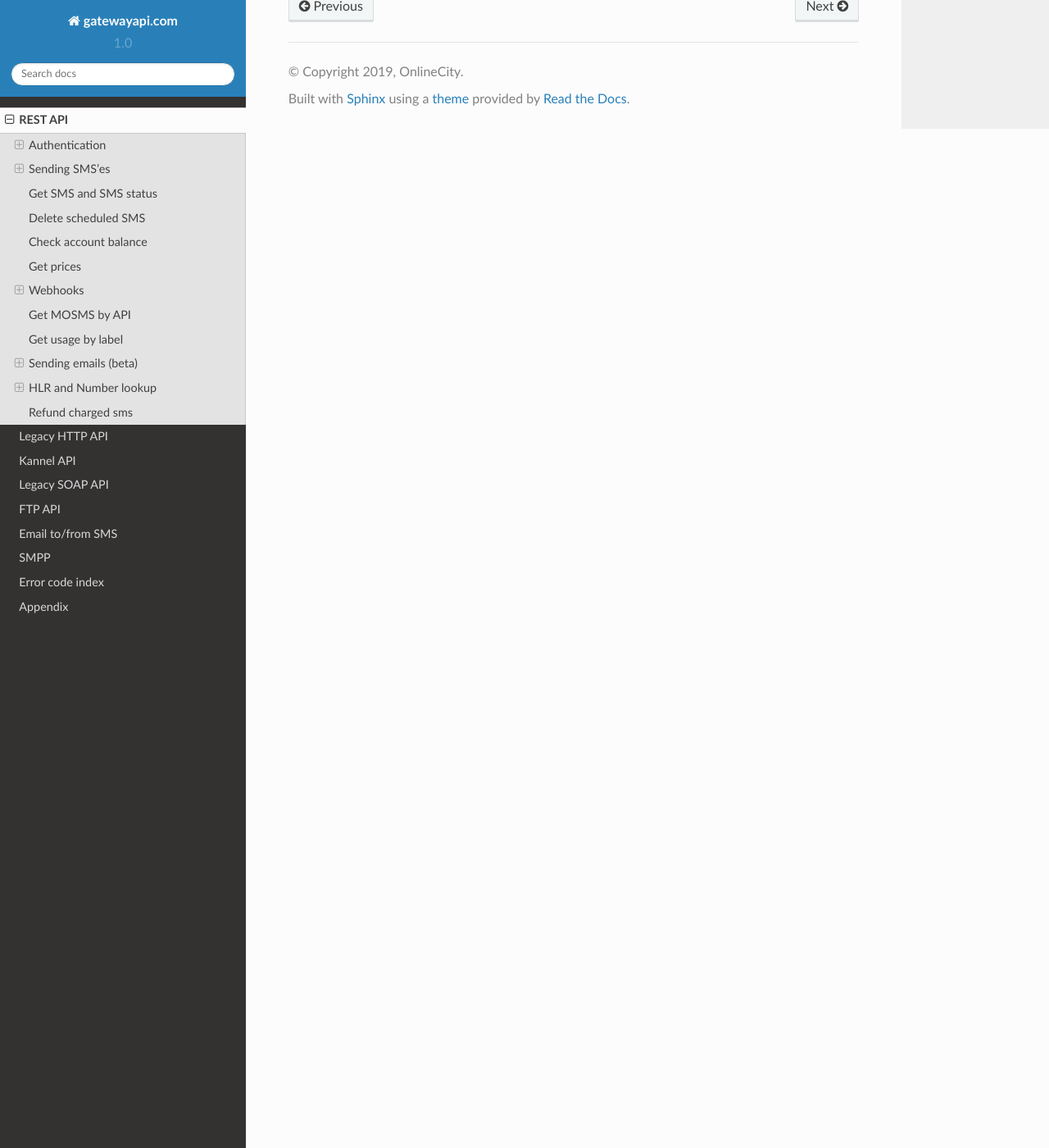
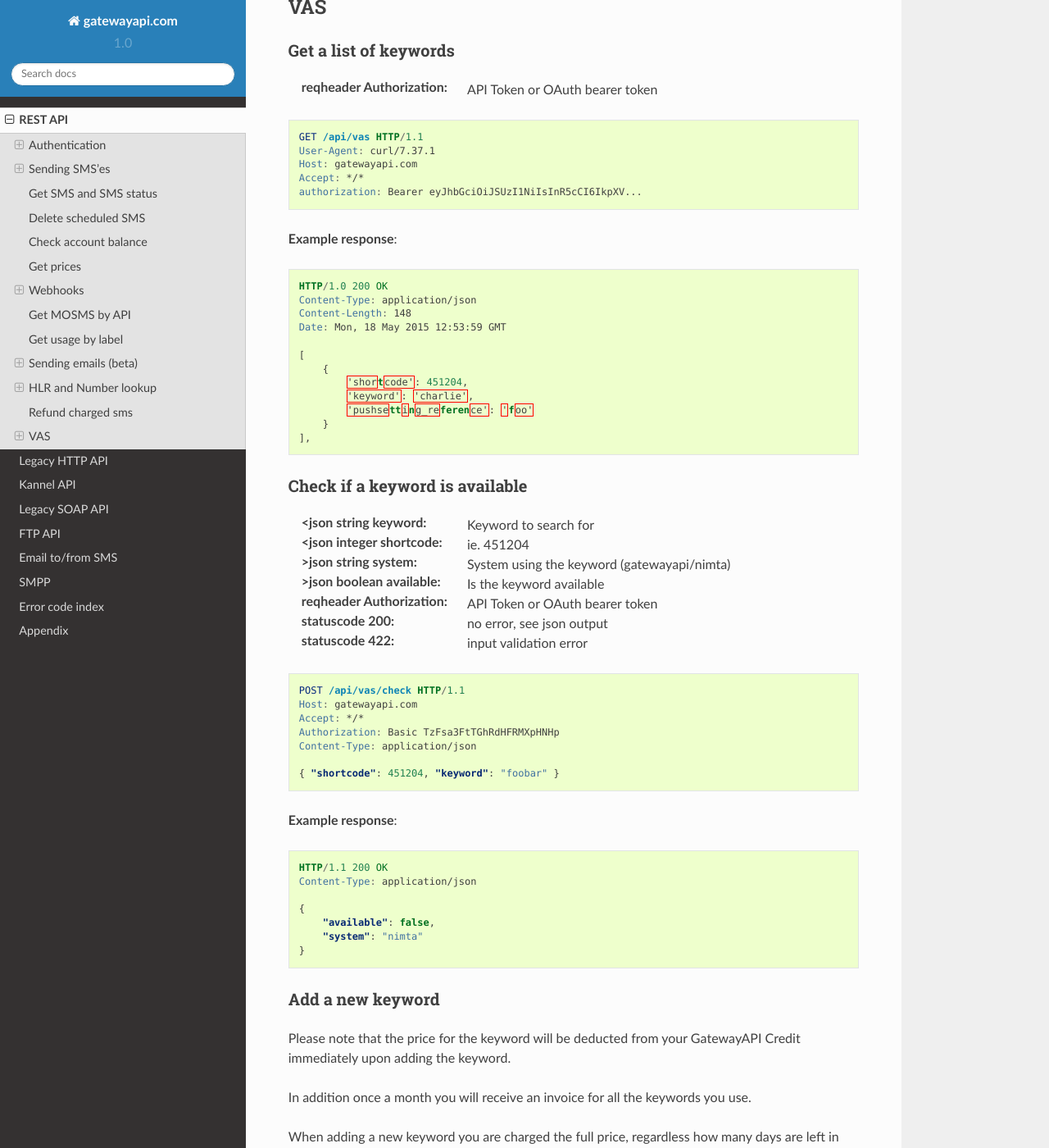
Before and after one commit to onlinecity/gatewayapi-docs, a Sphinx documentation site: the page built from docs/rest.rst, in a window 1280 px wide and 1400 px high, scrolled down 34093 px. Shown: the whole window at 82% size. Built offline with Sphinx 7.4.7 and the Read the Docs theme 2.0.0, drawn with Linux system fonts in a browser that asks for light colours; some of the changed text lies outside the part shown.

Commit message:
Første udkast til opdatering af VS doku

```diff
--- a/docs/kannel.rst
+++ b/docs/kannel.rst
@@ -1,7 +1,7 @@
 Kannel API
 ==========
 
-For this APIs you need a set of credentials. These are different from the
+For this API you need a set of credentials. These are different from the
 OAuth API the Rest API uses. You'll find them in the dashboard, under "API".
 
 We use the term Kannel API, because this is an API designed specifically for
--- a/docs/rest.rst
+++ b/docs/rest.rst
@@ -1762,3 +1762,142 @@
    :status 404: SMS is not found.
    :status 422: Invalid json request body
    :status 500: If the request can't be processed due to an exception. The exception details is returned in the JSON body
+
+VAS
+---
+
+Get a list of keywords
+^^^^^^^^^^^^^^^^^^^^^^
+:reqheader Authorization: API Token or OAuth bearer token
+
+.. sourcecode:: http
+
+    GET /api/vas HTTP/1.1
+    User-Agent: curl/7.37.1
+    Host: gatewayapi.com
+    Accept: */*
+    authorization: Bearer eyJhbGciOiJSUzI1NiIsInR5cCI6IkpXV...
+
+**Example response**:
+
+.. sourcecode:: http
+
+    HTTP/1.0 200 OK
+    Content-Type: application/json
+    Content-Length: 148
+    Date: Mon, 18 May 2015 12:53:59 GMT
+
+    [
+        {
+            'shortcode': 451204,
+            'keyword': 'charlie',
+            'pushsetting_reference': 'foo'
+        }
+    ],
+
+
+Check if a keyword is available
+^^^^^^^^^^^^^^^^^^^^^^^^^^^^^^^
+
+:<json string keyword: Keyword to search for
+:<json integer shortcode: ie. 451204
+:>json string system: System using the keyword (gatewayapi/nimta)
+:>json boolean available: Is the keyword available
+:reqheader Authorization: API Token or OAuth bearer token
+:statuscode 200: no error, see json output
+:statuscode 422: input validation error
+
+
+.. sourcecode:: http
+
+    POST /api/vas/check HTTP/1.1
+    Host: gatewayapi.com
+    Accept: */*
+    Authorization: Basic TzFsa3FtTGhRdHFRMXpHNHp
+    Content-Type: application/json
+
+    { "shortcode": 451204, "keyword": "foobar" }
+
+**Example response**:
+
+.. sourcecode:: http
+
+    HTTP/1.1 200 OK
+    Content-Type: application/json
+
+    {
+        "available": false,
+        "system": "nimta"
+    }
+
+Add a new keyword
+^^^^^^^^^^^^^^^^^
+
+Please note that the price for the keyword will be deducted from your
+GatewayAPI Credit immediately upon adding the keyword.
+
+In addition once a month you will receive an invoice for all the keywords
+you use.
+
+When adding a new keyword you are charged the full price, regardless how
+many days are left in the month until next invoice period.
+
+If you want to assign the new keyword to a webhook right away, set the
+optional field pushsetting_reference to the "unique label" of the webhook.
+
+:<json string keyword: Keyword to add
+:<json integer shortcode: ie. 451204
+:<json string pushsetting_reference: Optional webhook to assign to.
+:reqheader Authorization: API Token or OAuth bearer token
+:statuscode 201: created
+:statuscode 422: input validation error
+
+
+.. sourcecode:: http
+
+    POST /api/vas HTTP/1.1
+    Host: gatewayapi.com
+    Accept: */*
+    Authorization: Basic TzFsa3FtTGhRdHFRMXpHNHp
+    Content-Type: application/json
+
+    { "shortcode": 451204, "keyword": "foobar" }
+
+**Example response**:
+
+.. sourcecode:: http
+
+    HTTP/1.1 201 CREATED
+    Content-Type: application/json
+
+    {
+        "account_id": 1,
+        "keyword": "foobar",
+        "pushsetting_reference": null,
+        "shortcode": 451204
+    }
+
+
+Cancel the keyword.
+^^^^^^^^^^^^^^^^^^^
+
+:query shortcode: ie. 451204
+:query keyword: The keyword to delete
+:reqheader Authorization: API Token or OAuth bearer token
+:statuscode 202: Accepted for deletion at end of payment period.
+:statuscode 404: couldn't find the keyword
+:statuscode 422: input validation error
+
+.. sourcecode:: http
+
+    DELETE /api/vas/451204/foobar HTTP/1.1
+    Host: gatewayapi.com
+    Accept: */*
+    Authorization: Basic TzFsa3FtTGhRdHFRMXpHNHp
+
+**Example response**:
+
+.. sourcecode:: http
+
+    HTTP/1.1 204 OK
+    Content-Length: 0
```
